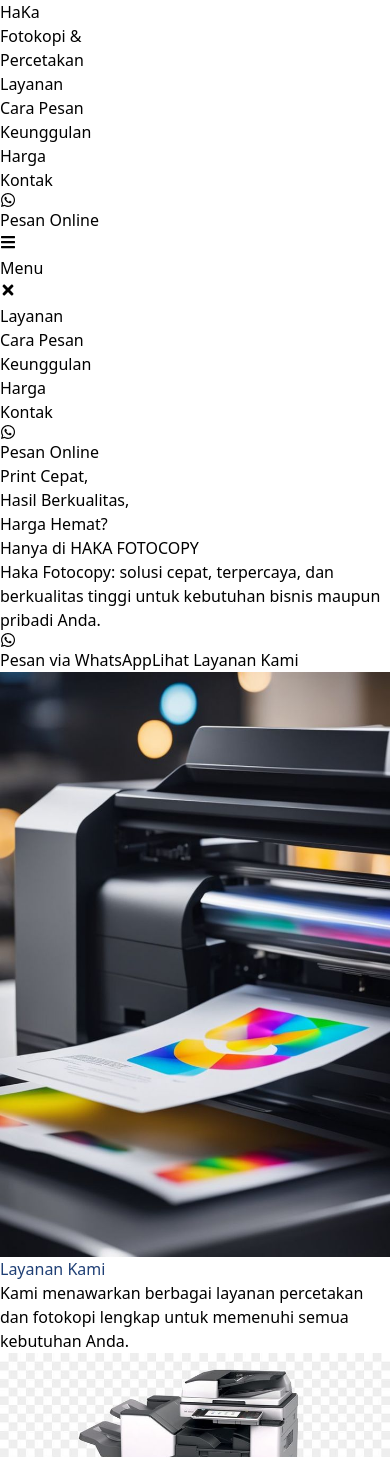
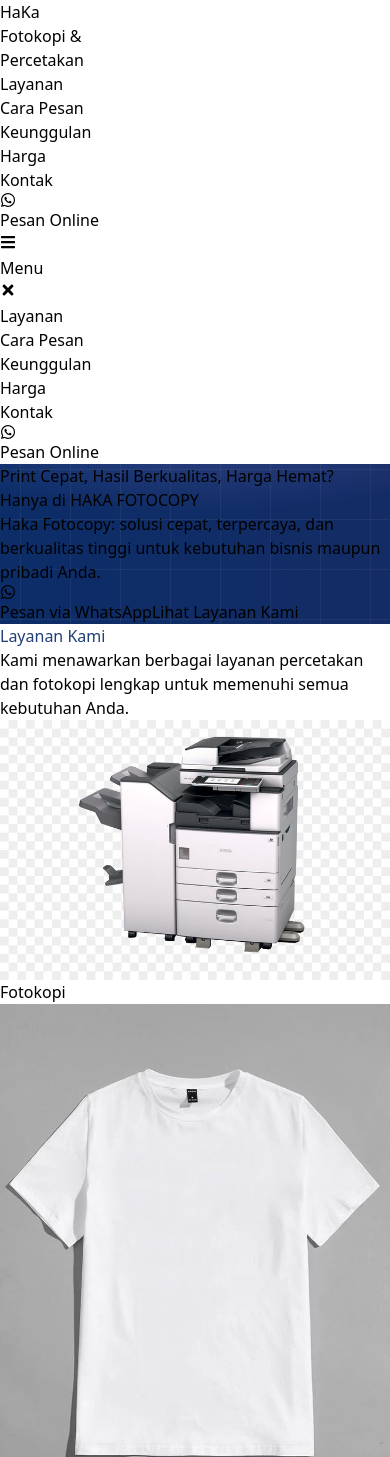
Before and after one commit to AuroraBAE/PercetakanHaKa, a React (Vite) app: page / in a window 390 px wide. Shown: the top 1457 px of the page. Built offline with nearby package versions, Linux system fonts and the light colour scheme.

Commit message:
update CTA

```diff
--- a/src/Home.jsx
+++ b/src/Home.jsx
@@ -137,20 +137,36 @@
         </div>
       </div>
 
-      {/* Hero Section */}
-      <section id="Beranda" className="bg-gradient-to-r from-[#0c2d68] to-[#142c65] text-white py-40 px-6 md:px-12">
-        <div className="max-w-7xl mx-auto flex flex-col md:flex-row items-center justify-between gap-12">
-          <div className="md:w-1/2 space-y-6 animate-fade-in">
-            <h1 className="text-4xl md:text-5xl font-extrabold leading-tight">
-              Print Cepat,<br />
-              Hasil Berkualitas,<br />
-              Harga Hemat?<br />
+      <section
+        id="Beranda"
+        className="relative py-40 px-6 md:px-12 bg-[#0c2d68]"
+        style={{
+          backgroundImage: `
+            /* Layer 3 (Paling Atas): Spotlight Halus */
+            radial-gradient(ellipse 80% 50% at 50% -20%, rgba(120, 119, 198, 0.3), transparent),
+
+            /* Layer 2: Pola Grid */
+            linear-gradient(to right, rgba(255, 255, 255, 0.05) 1px, transparent 1px),
+            linear-gradient(to bottom, rgba(255, 255, 255, 0.05) 1px, transparent 1px),
+
+            /* Layer 1 (Paling Bawah): Gradasi Warna Biru Asli */
+            linear-gradient(to right, #0c2d68, #142c65)
+          `,
+          backgroundSize: "100% 100%, 50px 50px, 50px 50px, 100% 100%",
+          backgroundPosition: "center, center, center, center",
+        }}
+      >
+        <div className="relative max-w-4xl mx-auto text-center flex flex-col items-center">
+          <div className="space-y-6 animate-fade-in">
+            <h1 className="text-4xl md:text-5xl lg:text-6xl font-extrabold leading-tight text-white">
+              Print Cepat, Hasil Berkualitas, Harga Hemat?
+              <br />
               <span className="text-orange-400">Hanya di HAKA FOTOCOPY</span>
             </h1>
-            <p className="text-lg text-white py-4 font-medium">
+            <p className="text-lg md:text-xl text-white/90 py-4 font-medium max-w-2xl mx-auto">
               Haka Fotocopy: solusi cepat, terpercaya, dan berkualitas tinggi untuk kebutuhan bisnis maupun pribadi Anda.
             </p>
-            <div className="flex flex-wrap items-center gap-4">
+            <div className="flex flex-wrap items-center justify-center gap-4">
               <a href="https://wa.me/6285263184268?text=Halo%20HaKa%20Fotocopy,%20saya%20ingin%20memesan%20layanan%20Anda." target="_blank" rel="noopener noreferrer">
                 <button className="bg-orange-500 hover:bg-orange-600 transition duration-300 text-white font-bold px-8 py-4 rounded-lg shadow-lg flex items-center gap-3">
                   <FaWhatsapp className="text-2xl" />
@@ -163,9 +179,6 @@
                 </button>
               </a>
             </div>
-          </div>
-          <div className="md:w-1/2 rounded-lg h-64 md:h-80 overflow-hidden flex items-center justify-center">
-            <img src="/gambar/gambar_5.jpeg" alt="Printing" className="w-full h-full object-cover rounded-lg" />
           </div>
         </div>
       </section>
```
